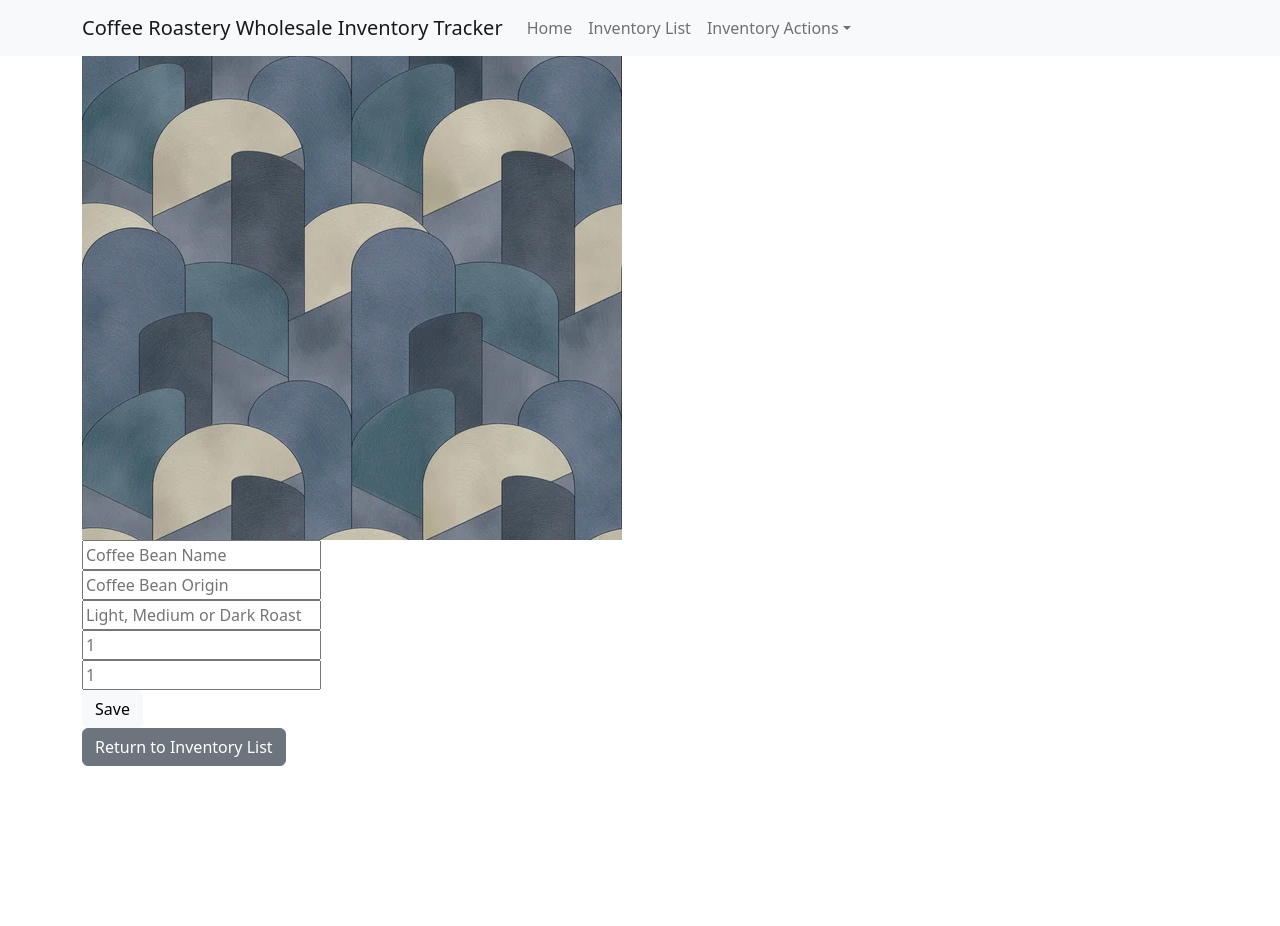
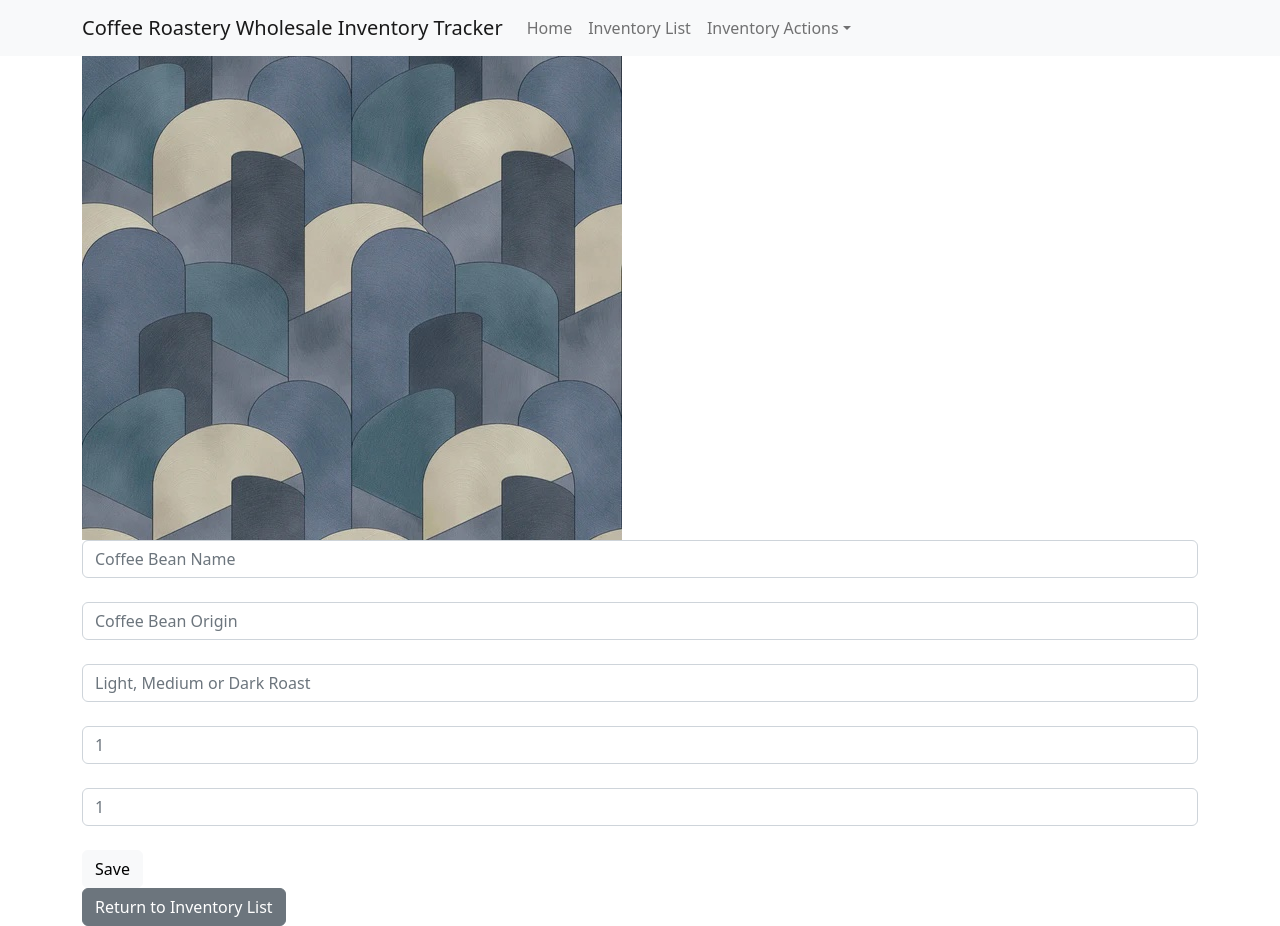
Before and after one commit to elgrons/CoffeeRoasterInventory, a React (Create React App) app: page / in a window 1280 px wide. Both pictures are taken after a click on the button "Add Inventory Item". Before the commit the page ends 800 px from the top, so only its background shows below. Built offline with nearby package versions, Linux system fonts and the light colour scheme.

Commit message:
update Bootstrap stylings on ReusableForm.js

```diff
--- a/src/components/ReusableForm.js
+++ b/src/components/ReusableForm.js
@@ -1,37 +1,44 @@
 import React from "react";
 import PropTypes from "prop-types";
+import Col from 'react-bootstrap/Col';
+import Form from 'react-bootstrap/Form';
+import Row from 'react-bootstrap/Row';
 
 export default function ReusableForm(props) {
   return (
     <React.Fragment>
+      <Row>
+          <Col>
       <form onSubmit={props.formSubmissionHandler}>
-        <input
+        <Form.Control input
           type='text'
           name='name'
           required='required'
           placeholder='Coffee Bean Name' /><br />
-          <input
+          <Form.Control input
           type='text'
           name='origin'
           required='required'
           placeholder='Coffee Bean Origin' /><br />
-          <input
+          <Form.Control input
           type='text'
           name='roast'
           required='required'
           placeholder='Light, Medium or Dark Roast' /><br />
-          <input
+          <Form.Control input
           type='number'
           name='price'
           required='required'
           placeholder='1' /><br />
-        <input
+        <Form.Control input
           type='number'
           name='quantity'
           required='required'
           placeholder='1' /><br />
         <button className="btn btn-light" type='submit'>{props.buttonText}</button>
       </form>
+      </Col>
+      </Row>
     </React.Fragment>
   );
 }
```
